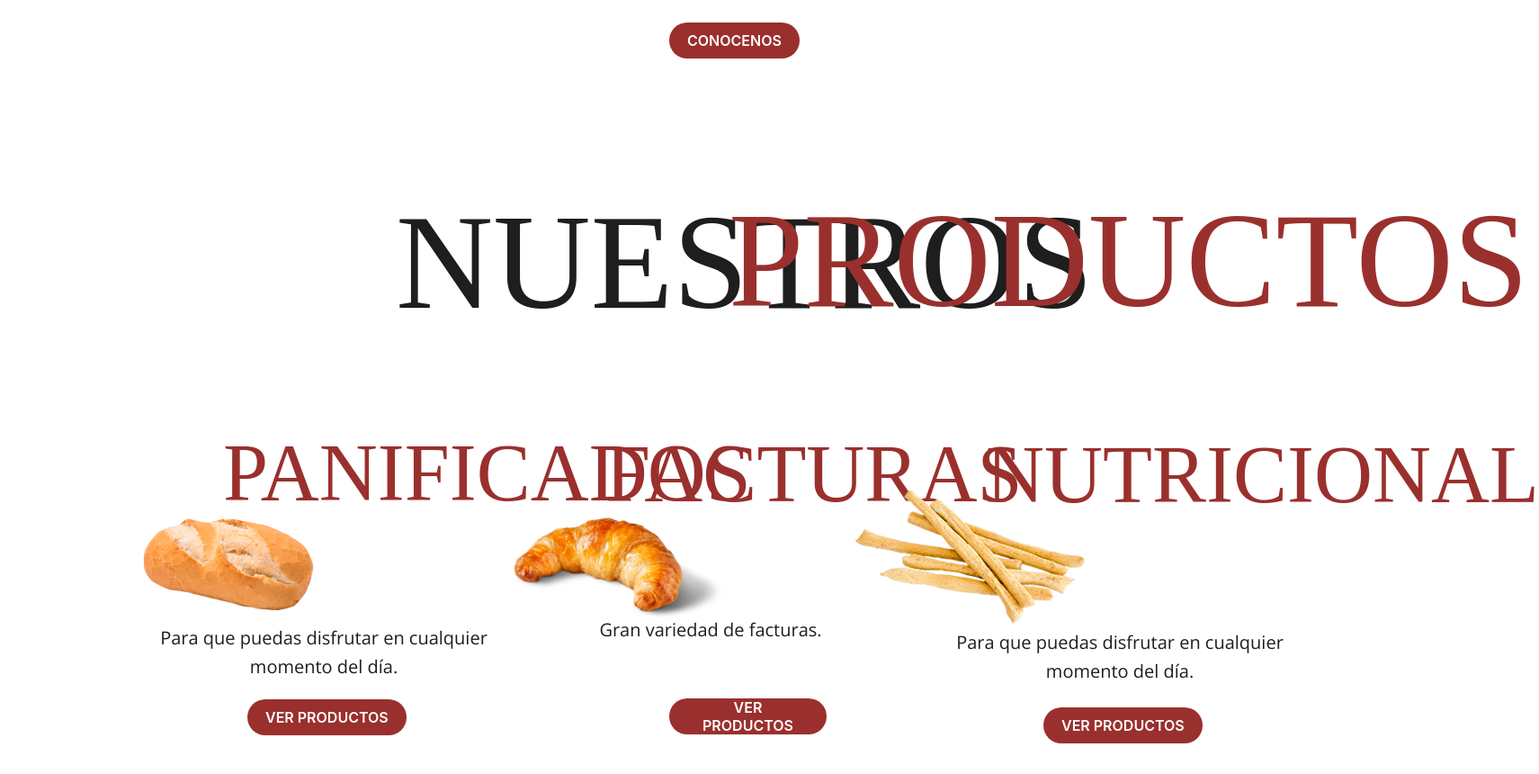
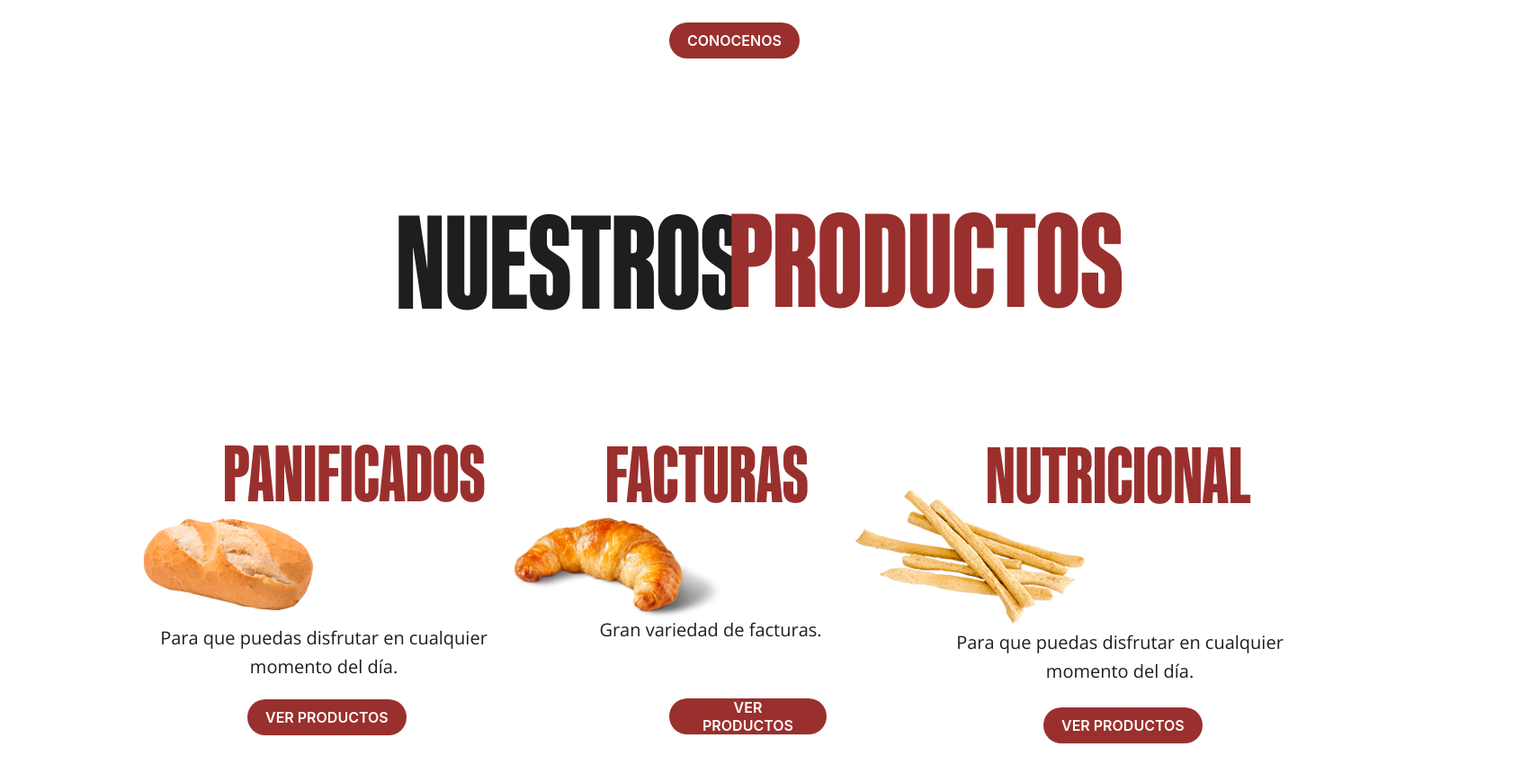
Before and after one commit to MaximoMartinez6294/pagina-panaderia, a plain HTML site: page index.html in a window 1280 px wide. Shown: the part 1260-2120 px from the top of the page at 90% size, 1711 px wide, since content can reach past the window. Drawn offline with nearby package versions, Linux system fonts and the light colour scheme.

Commit message:
Add files via upload

```diff
--- a/style.css
+++ b/style.css
@@ -267,7 +267,7 @@ body{
   color: #9A302D;
   text-align: center;
   font-feature-settings: 'salt' on, 'liga' off;
-  font-family: "Kaneda Gothic" !important;
+  font-family: "KanedaGothic" !important;
   font-size: 150px;
   font-style: normal;
   font-weight: 400;
@@ -280,7 +280,7 @@ body{
   color: #1E1E1E;
   text-align: center;
   font-feature-settings: 'salt' on, 'liga' off;
-  font-family: "Kaneda Gothic" !important;
+  font-family: "KanedaGothic" !important;
   font-size: 150px;
   font-style: normal;
   font-weight: 400;
@@ -294,7 +294,7 @@ body{
   color: #9A302D;
   text-align: center;
   font-feature-settings: 'salt' on, 'liga' off;
-  font-family: "Kaneda Gothic" !important;
+  font-family: "KanedaGothic" !important;
   font-size: 90px;
   font-style: normal;
   font-weight: 400;
@@ -329,7 +329,7 @@ margin-top: -40px;
   color: #9A302D;
   text-align: center;
   font-feature-settings: 'salt' on, 'liga' off;
-  font-family: "Kaneda Gothic" !important;
+  font-family: "KanedaGothic" !important;
   font-size: 90px;
   font-style: normal;
   font-weight: 400;
@@ -364,7 +364,7 @@ margin-top: -40px;
   color: #9A302D;
   text-align: center;
   font-feature-settings: 'salt' on, 'liga' off;
-  font-family: "Kaneda Gothic"!important;
+  font-family: "KanedaGothic"!important;
   font-size: 90px;
   font-style: normal;
   font-weight: 400;
```
